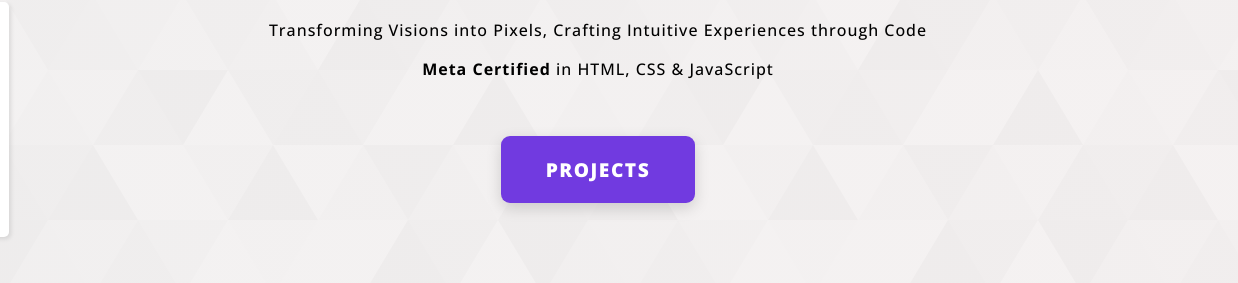
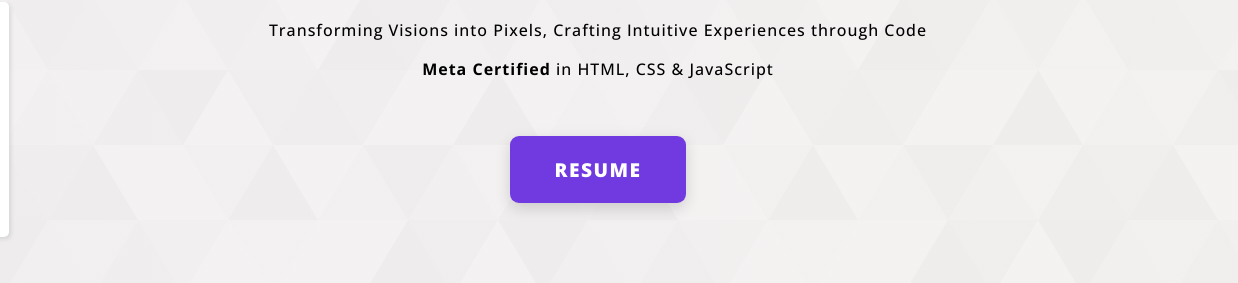
Before and after one commit to WebDev-Haseeb/Portfolio, a plain HTML site: page index.html in a window 1280 px wide. Shown: the part 310-593 px from the top of the page, 42-1280 px from the left. Drawn offline with nearby package versions, Linux system fonts and the light colour scheme.

Commit message:
Replace the Projects button with Resume.

```diff
--- a/index.html
+++ b/index.html
@@ -93,9 +93,11 @@
                 <p><span style="font-weight: bold;">Meta Certified</span> in HTML, CSS & JavaScript</p>
             </div>
             <div class="header_projects_button">
-                <a href="#projects"><button>
-                        Projects
-                    </button></a>
+                <a href="./Front-end Dev Resume.pdf" target="_blank">
+                    <button>
+                        Resume
+                    </button>
+                </a>
             </div>
         </div>
 
```
Also changed, not shown: app.js (line endings or trailing spaces), 1 other file.
